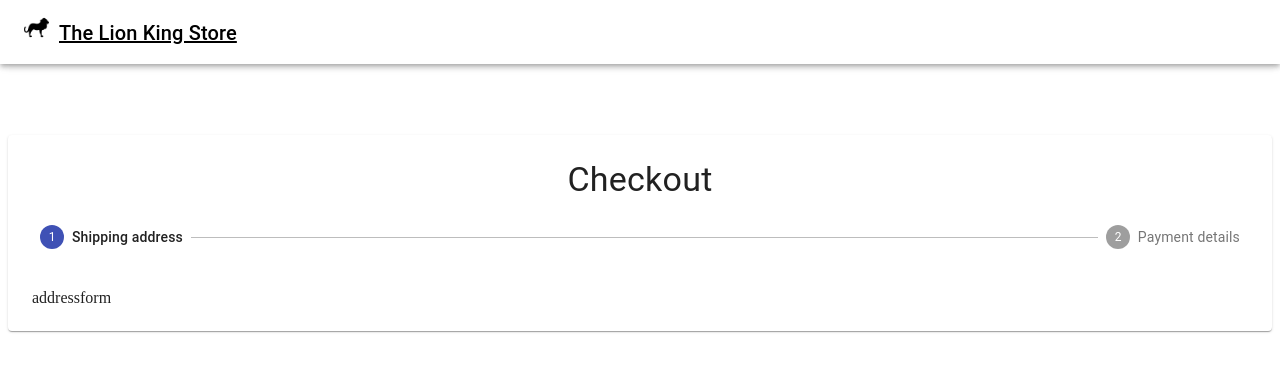
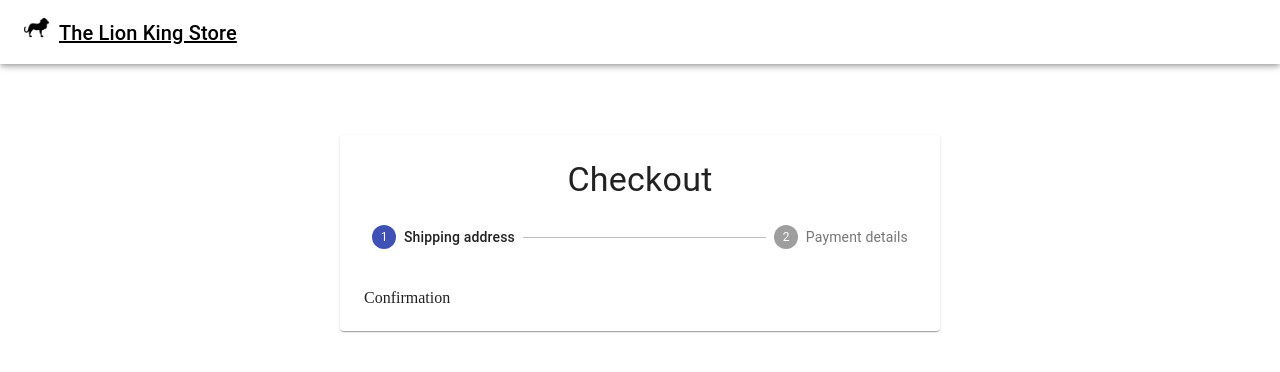
Before and after one commit to snowleopardAlexa/ecommerce-store-the-lion-king, a React (Create React App) app: page /checkout in a window 1280 px wide. Shown: the top 372 px of the page. Built offline with nearby package versions, Linux system fonts and the light colour scheme; no server answers.

Commit message:
make steps in useState work

```diff
--- a/src/components/CheckoutForm/Checkout/Checkout.jsx
+++ b/src/components/CheckoutForm/Checkout/Checkout.jsx
@@ -9,7 +9,7 @@ const steps = ['Shipping address', 'Payment details'];
 
 export const Checkout = () => {
 
-     const [activeStep, setActiveStep] = useState(0);
+     const [activeStep, setActiveStep] = useState(2);
      const classes = useStyles();
 
      // confirmation payment
@@ -25,9 +25,8 @@ export const Checkout = () => {
 
     return (
         <>
-        <main>
           <div className={classes.toolbar} />
-          <main className={classes.layout} />
+          <main className={classes.layout}>
             <Paper className={classes.paper}>
                 <Typography variant="h4" align="center">Checkout</Typography>
                 <Stepper activeStep={0} className={classes.stepper}>
@@ -41,7 +40,7 @@ export const Checkout = () => {
             </Paper>
           </main>
         </>
-    )
+    );
 }
 
 export default Checkout;
```
